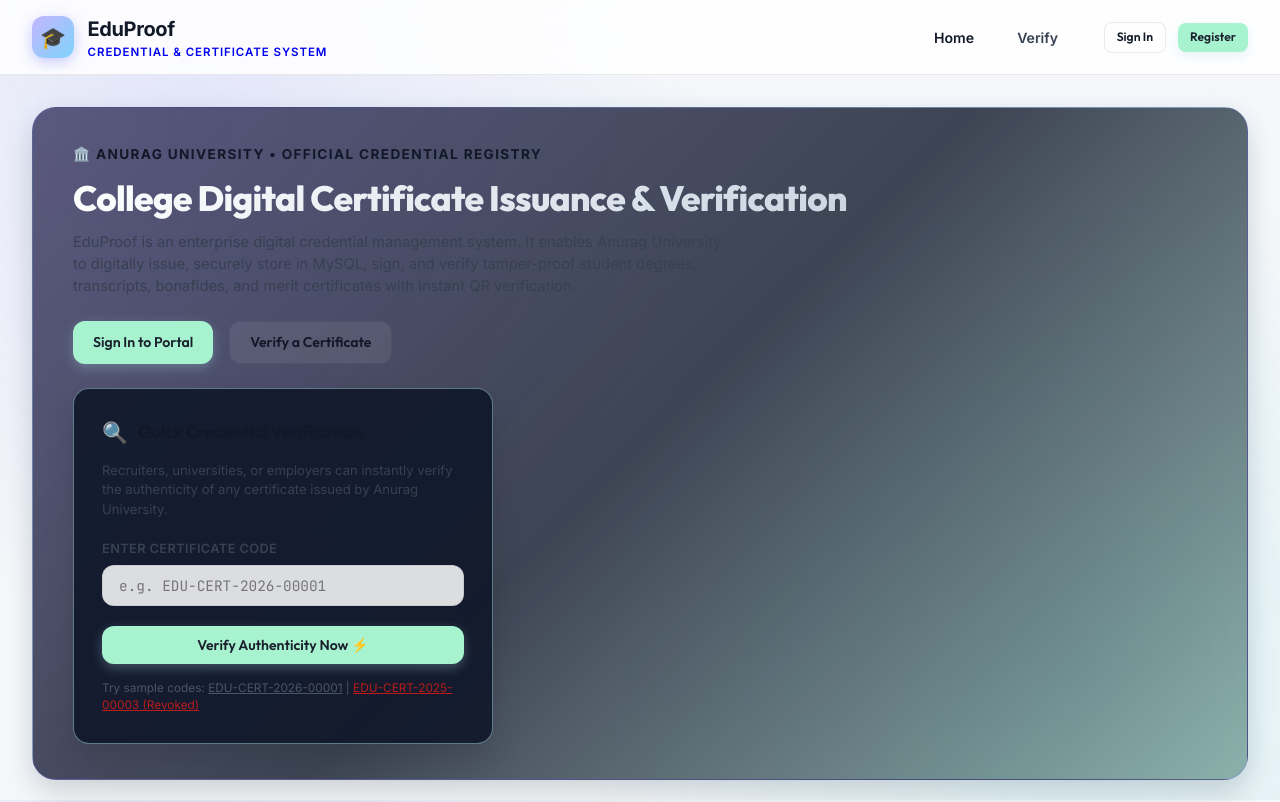
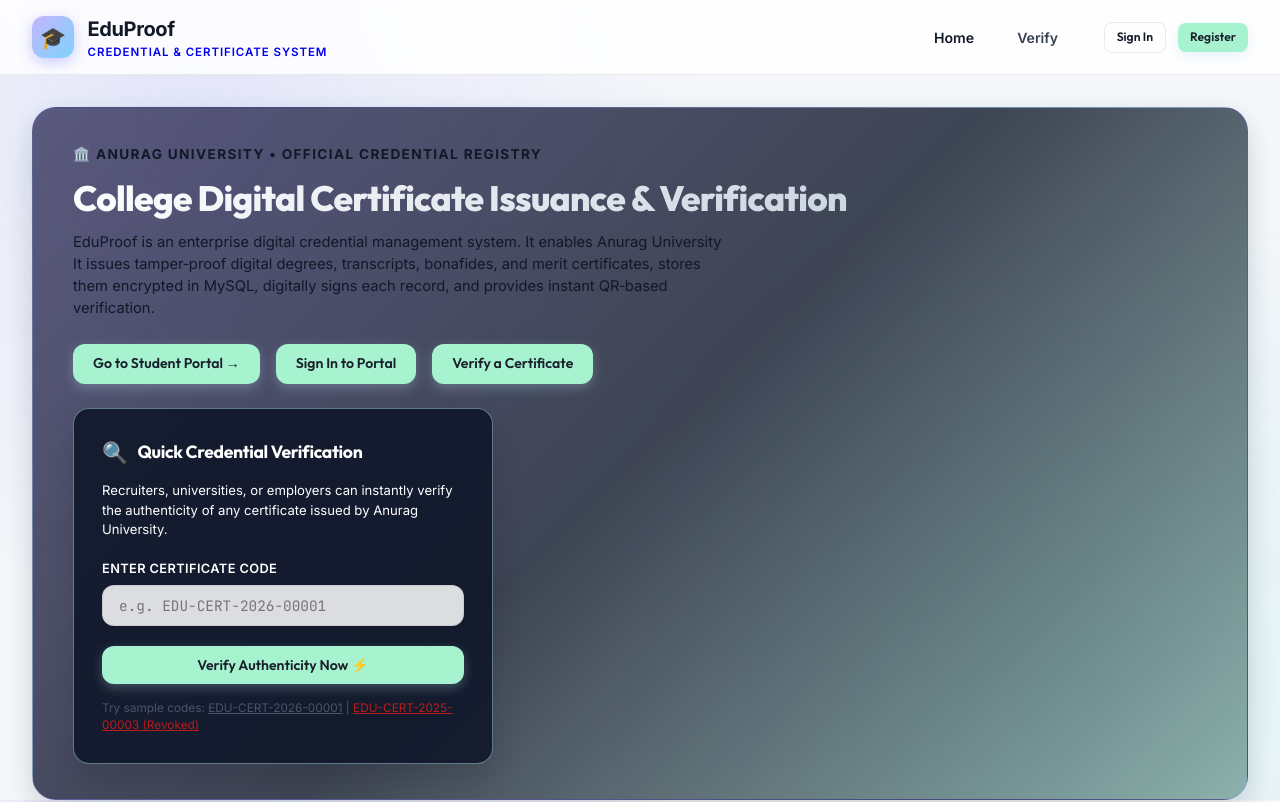
Before and after one commit to Mohana-Mucherla/EduProof-Frontend, a React (Vite) app: page / in a window 1280 px wide. Shown: the top 802 px of the page. Built offline with nearby package versions, Linux system fonts and the light colour scheme; no server answers.

Commit message:
Update EduProof UI

```diff
--- a/src/components/Navbar.jsx
+++ b/src/components/Navbar.jsx
@@ -62,12 +62,10 @@ const Navbar = () => {
           {user ? (
             <>
               <div style={{ textAlign: 'right', display: 'flex', flexDirection: 'column' }}>
-                <span style={{ fontSize: '0.82rem', fontWeight: 600, color: '#f8fafc' }}>
-                  {user.name}
+                <span style={{ fontSize: '0.82rem', fontWeight: 600, color: 'var(--text-main)' }}>
+                  {user.name} {isAdmin ? 'Admin' : isStudent ? 'Student' : ''}
                 </span>
-                <span style={{ fontSize: '0.7rem', color: isAdmin ? '#818cf8' : isRecruiter ? '#f59e0b' : '#34d399', fontWeight: 700 }}>
-                  {isAdmin ? 'COLLEGE ADMIN' : isRecruiter ? 'RECRUITER' : 'STUDENT'}
-                </span>
+
               </div>
               <button onClick={handleLogout} className="btn btn-secondary btn-sm" title="Sign out">
                 Sign Out
--- a/src/components/ProtectedRoute.jsx
+++ b/src/components/ProtectedRoute.jsx
@@ -25,8 +25,8 @@ const ProtectedRoute = ({ children, requiredRole }) => {
     return <Navigate to="/student" replace />;
   }
 
-  if (requiredRole === 'STUDENT' && !isStudent && !isAdmin) {
-    return <Navigate to="/admin" replace />;
+  if (requiredRole === 'STUDENT' && !(isStudent || isAdmin || isRecruiter)) {
+    return <Navigate to="/" replace />;
   }
 
   if (requiredRole === 'RECRUITER' && !isRecruiter) {
--- a/src/pages/Home.jsx
+++ b/src/pages/Home.jsx
@@ -21,23 +21,22 @@ const Home = () => {
         <div className="hero-content">
           <div className="hero-tagline">🏛️ Anurag University • Official Credential Registry</div>
           <h1>College Digital Certificate Issuance & Verification</h1>
-          <p className="hero-description">
+          <p className="hero-description" style={{color: 'var(--text-main)'}}>
             EduProof is an enterprise digital credential management system. It enables Anurag University
-            to digitally issue, securely store in MySQL, sign, and verify tamper-proof student degrees,
-            transcripts, bonafides, and merit certificates with instant QR verification.
+            It issues tamper‑proof digital degrees, transcripts, bonafides, and merit certificates,
+            stores them encrypted in MySQL, digitally signs each record, and provides instant QR‑based verification.
           </p>
 
 <div style={{ display: 'flex', gap: '1rem', marginTop: '1.5rem', flexWrap: 'wrap' }}>
-            {user ? (
+  {user ? null : (
+    <>
       <Link to={isAdmin ? '/admin' : '/student'} className="btn btn-primary">
         Go to {isAdmin ? 'Admin Dashboard' : 'Student Portal'} →
       </Link>
-            ) : (
-              <>
       <Link to="/login" className="btn btn-primary">
         Sign In to Portal
       </Link>
-                <Link to="/verify" className="btn btn-secondary">
+      <Link to="/verify" className="btn btn-primary">
         Verify a Certificate
       </Link>
     </>
@@ -57,15 +56,15 @@ const Home = () => {
         }}>
           <div style={{ display: 'flex', alignItems: 'center', gap: '0.6rem', marginBottom: '0.8rem' }}>
             <span style={{ fontSize: '1.3rem' }}>🔍</span>
-            <h3 style={{ fontSize: '1.1rem', fontWeight: 700 }}>Quick Credential Verification</h3>
+            <h3 style={{ fontSize: '1.1rem', fontWeight: 700, color: '#fff' }}>Quick Credential Verification</h3>
           </div>
-          <p style={{ fontSize: '0.82rem', color: 'var(--text-muted)', marginBottom: '1.2rem' }}>
+          <p style={{ fontSize: '0.82rem', color: '#fff', marginBottom: '1.2rem' }}>
             Recruiters, universities, or employers can instantly verify the authenticity of any certificate issued by Anurag University.
           </p>
 
           <form onSubmit={handleVerifySubmit}>
             <div className="form-group">
-              <label className="form-label">Enter Certificate Code</label>
+              <label className="form-label" style={{color: '#fff'}}>Enter Certificate Code</label>
               <input
                 type="text"
                 className="form-input mono"
```
Lines whose indentation alone changed are shown as unchanged.
